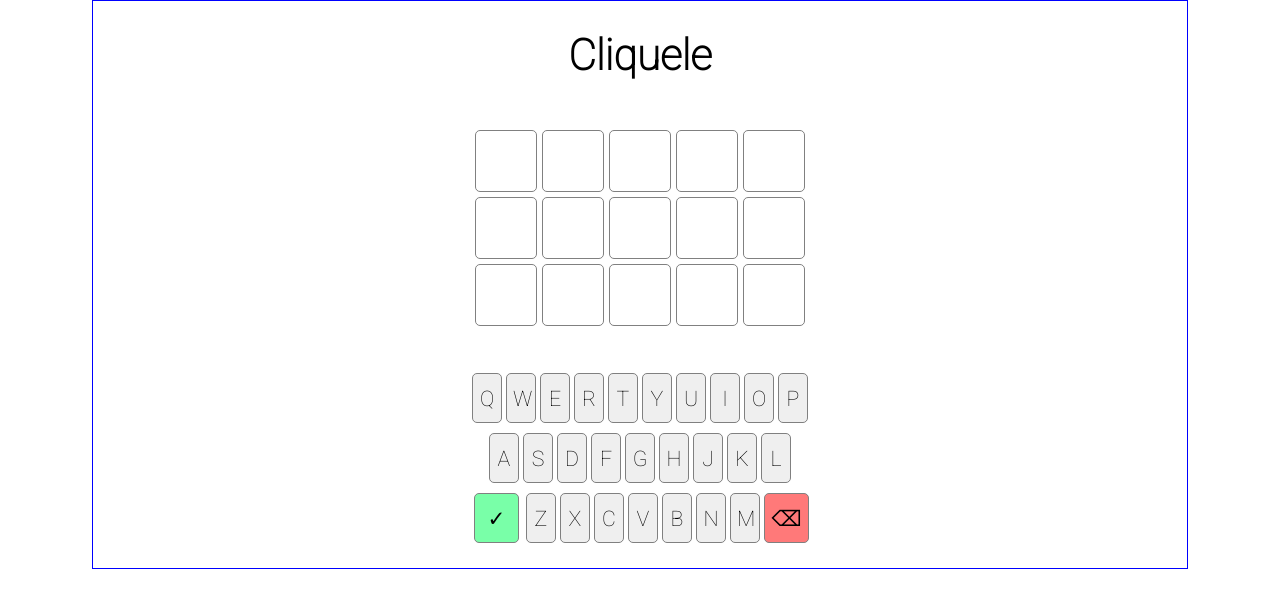
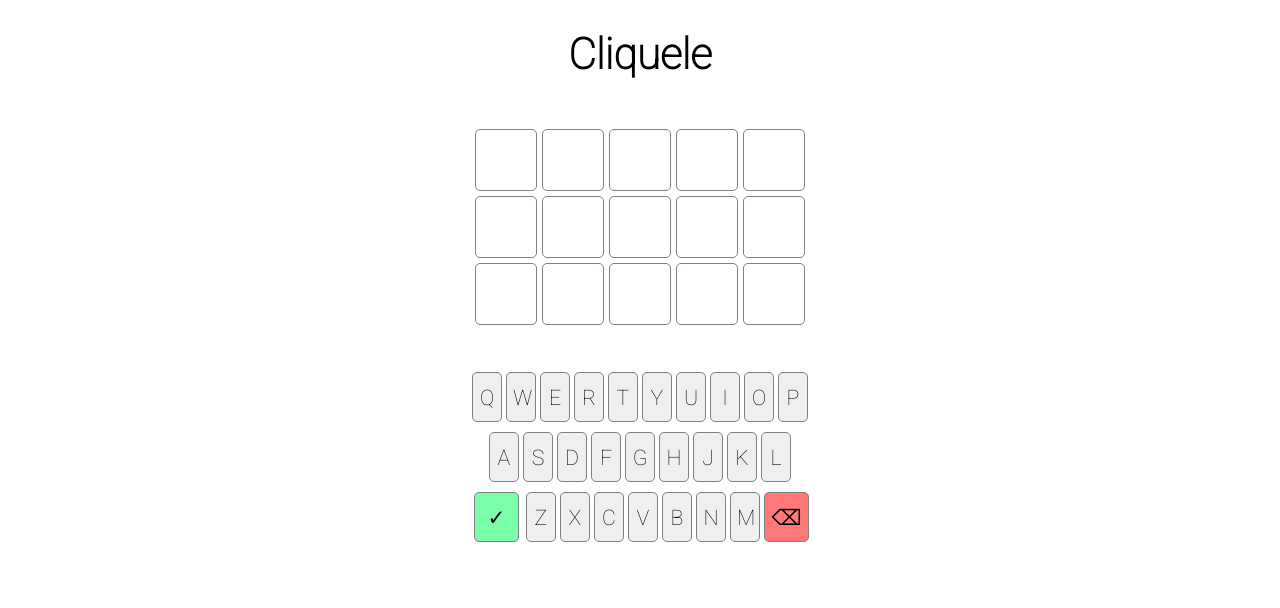
Before and after one commit to ACMStanley/cliquele, a React (Create React App) app: page / in a window 1280 px wide. Shown: the top 608 px of the page. Built offline with nearby package versions, Linux system fonts and the light colour scheme.

Commit message:
remove border around game

```diff
--- a/src/Components/Game/Game.module.css
+++ b/src/Components/Game/Game.module.css
@@ -6,7 +6,7 @@
     flex-direction: column;
     justify-content: space-evenly;
     align-items: center;
-    border: 1px solid blue;
+
 }
 
 .maintitle{
```
